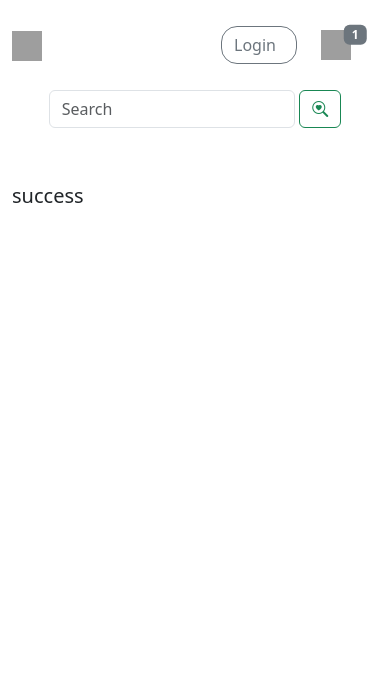
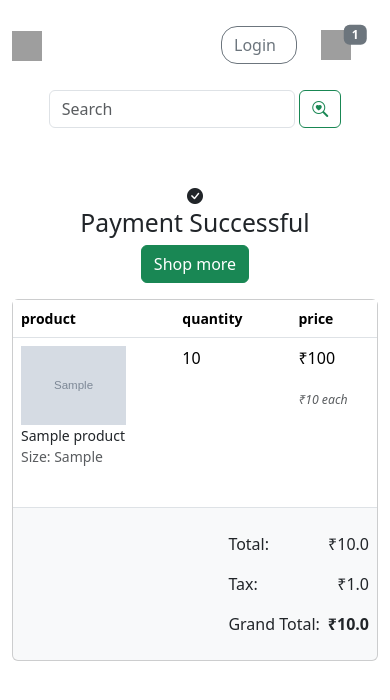
Before and after one commit to dheereshagrwal/animebits, a Django app: template templates/order/payment-success.html in a window 390 px wide. Shown: the top 700 px of the page. Run offline with Django 4.2, Linux system fonts and the light colour scheme; tables that the repository leaves empty hold one stand-in row (values such as "Sample post"); the template is opened without the code that fills it: values that come from a table or form of the project are taken from there, most other values are stand-ins (such as "Sample title", 1, 10 or a date in 2020); grey boxes marked "Sample" are stand-in pictures; some libraries are stand-ins or nearby versions; grey boxes are pictures that could not be loaded.

Commit message:
basic styling of payment success

```diff
--- a/order/forms.py
+++ b/order/forms.py
@@ -1,5 +1,6 @@
 from django import forms
 from .models import Order
+
 
 
 class OrderForm(forms.ModelForm):
@@ -12,5 +13,5 @@ class OrderForm(forms.ModelForm):
             "state",
             "city",
             "zip",
-            "order_note",
+            "note",
         ]
--- a/order/models.py
+++ b/order/models.py
@@ -34,8 +34,8 @@ class Order(models.Model):
     state = models.CharField(max_length=25)
     city = models.CharField(max_length=20)
     zip = models.IntegerField(null=True)
-    order_note = models.TextField(blank=True)
-    order_total = models.FloatField()
+    note = models.TextField(blank=True)
+    total = models.FloatField()
     gift_charge = models.FloatField(null=True)
     tax = models.FloatField()
     grand_total = models.FloatField(null=True)
@@ -44,8 +44,8 @@ class Order(models.Model):
     is_ordered = models.BooleanField(default=False)
     created_at = models.DateTimeField(auto_now_add=True)
     updated_at = models.DateTimeField(auto_now=True)
-    def full_address(self):
-        return f"{self.address_1} {self.address_2}"
+    def email(self):
+        return self.user.email
 
     def __str__(self):
         return str(self.user)
@@ -58,9 +58,7 @@ class OrderProduct(models.Model):
     )
     user = models.ForeignKey(User, on_delete=models.CASCADE)
     product = models.ForeignKey(Product, on_delete=models.CASCADE)
-    variation = models.ForeignKey(Variation, on_delete=models.CASCADE)
-    size = models.CharField(max_length=20, blank=True)
-    gift = models.CharField(max_length=20, blank=True)
+    variations = models.ManyToManyField(Variation, blank=True)
     quantity = models.IntegerField()
     product_price = models.FloatField()
     ordered = models.BooleanField(default=False)
--- /dev/null
+++ b/templates/order/order-received-email.html
@@ -0,0 +1,5 @@
+{% autoescape off %}
+Hi {{user_info.name}}
+YOUR ORDER HAS BEEN RECEIVED
+Order id: {{order.id}}
+{% endautoescape %}
--- a/templates/order/payment-success.html
+++ b/templates/order/payment-success.html
@@ -1,8 +1,104 @@
 {% extends 'base.html' %} {% load static %} {% block content %}
 <section class="container-fluid mt-5">
-  <h5>success</h5>
+  <div>
+    <div class="text-center">
+      <i class="bi bi-check-circle-fill"></i>
+      <h2>Payment Successful</h2>
+      <a href="{% url 'store' %}" class="btn btn-success">Shop more</a>
+    </div>
+    <div class="col-lg-6 card mt-3 mx-auto bg-body-tertiary">
+      <div>
+        <table class="table">
+          <thead class="text-body-secondary">
+            <tr class="small text-lowercase font-poppins">
+              <th class="col-4 col-md-9">product</th>
+              <th class="col-4 col-md-2 px-5 px-md-0">quantity</th>
+              <th class="">price</th>
+            </tr>
+          </thead>
+          <tbody>
+            {% for cart_item in cart_items %}
+            <tr>
+              <td>
+                <figure class="d-flex gap-md-4 flex-column flex-md-row">
+                  <div class="aside col-md-2">
+                    <a href="{{cart_item.product.get_url}}"
+                      ><img
+                        src="{{cart_item.product.image.url}}"
+                        class="img-fluid"
+                    /></a>
+                  </div>
+                  <figcaption
+                    class="d-flex justify-content-between flex-column"
+                  >
+                    <a
+                      href="{{cart_item.product.get_url}}"
+                      class="text-dark text-decoration-none font-poppins small d-md-none"
+                      >{{cart_item.product.name}}</a
+                    >
+                    <a
+                      href="{{cart_item.product.get_url}}"
+                      class="text-dark text-decoration-none font-poppins d-none fs-5 d-md-inline"
+                    >
+                      {{cart_item.product.name}}
+                    </a>
+
+                    <p class="text-body-secondary font-poppins small">
+                      {% for variation in cart_item.variations.all %}
+                      <!-- separator -->
+                      {{ variation.variation_category | title }}:
+                      <!-- separator -->
+                      {{ variation.variation_value }}
+                      <!-- separator -->
+                      {% if not forloop.last %}
+                      <!-- separator -->
+                      <br />
+                      {% endif %}
+                      <!-- separator -->
+                      {% endfor %}
+                    </p>
+                  </figcaption>
+                </figure>
+              </td>
+              <td class="px-5 px-md-0">
+                <div>{{cart_item.quantity}}</div>
+              </td>
+              <td>
+                <div class="font-poppins">
+                  <p>&#8377;{{cart_item.subtotal}}</p>
+                  <small>
+                    <var class="text-body-secondary small"
+                      >&#8377;{{cart_item.product.price}} each</var
+                    ></small
+                  >
+                </div>
+              </td>
+            </tr>
+            {% endfor %}
+          </tbody>
+        </table>
+      </div>
+      <div class="font-poppins ms-auto p-2">
+        <div>
+          <ul class="list-inline">
+            <li class="list-inline-item">Total:</li>
+            <li class="list-inline-item float-end">&#8377;{{order.total}}</li>
+          </ul>
+          <ul class="list-inline">
+            <li class="list-inline-item">Tax:</li>
+            <li class="list-inline-item float-end">&#8377;{{order.tax}}</li>
+          </ul>
+          <ul class="list-inline">
+            <li class="list-inline-item">Grand Total:</li>
+            <li class="list-inline-item float-end fw-bold">
+              &#8377;{{order.grand_total}}
+            </li>
+          </ul>
+        </div>
+      </div>
+    </div>
+  </div>
 </section>
-
 
 <!-- ========================= SECTION CONTENT END// ========================= -->
 {% endblock %}
--- a/templates/order/payment.html
+++ b/templates/order/payment.html
@@ -16,9 +16,9 @@
             </p>
             <p class="card-text mb-0">{{order.email}}</p>
             <p class="card-text mb-0">{{order.phone}}</p>
-            {% if order.order_note %}
+            {% if order.note %}
             <p class="card-text mb-0">
-              <b>Order Note: </b>{{order.order_note}}
+              <b>Order Note: </b>{{order.note}}
             </p>
             {% endif %}
           </div>
--- a/website/settings.py
+++ b/website/settings.py
@@ -161,8 +161,9 @@ LOGOUT_REDIRECT_URL = "/"
 MEDIA_URL = "/media/"
 MEDIA_ROOT = BASE_DIR / "media"
 
+EMAIL_BACKEND = 'django.core.mail.backends.smtp.EmailBackend'
 EMAIL_HOST = "smtp.gmail.com"
 EMAIL_PORT = 587
 EMAIL_HOST_USER = "dheereshaggarwal@gmail.com"
-EMAIL_HOST_PASSWORD = "Derek@3017#PG_"
+EMAIL_HOST_PASSWORD = "gqzcwzucfuyzlwkx"
 EMAIL_USE_TLS = True
```
Also changed, not shown: order/admin.py (+21 -1 lines), order/views.py (+81 -8 lines), order/migrations/0008_remove_orderproduct_gift_remove_orderproduct_size.py (added), order/migrations/0009_remove_orderproduct_variation_and_more.py (added), order/migrations/0010_rename_order_total_order_total.py (added), order/migrations/0011_rename_order_note_order_note.py (added).
